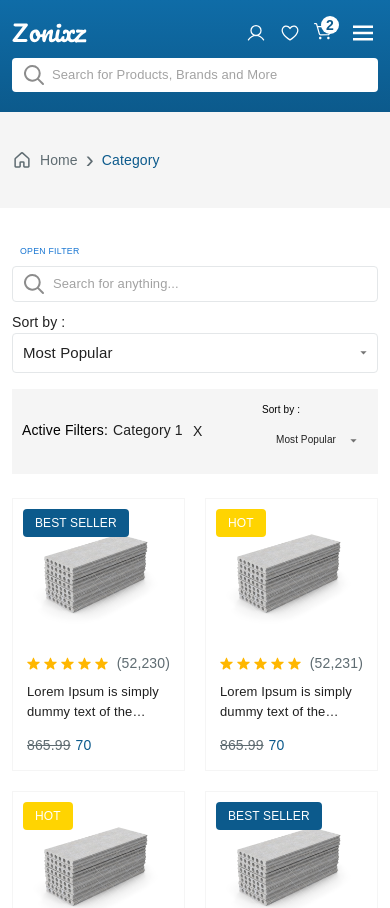
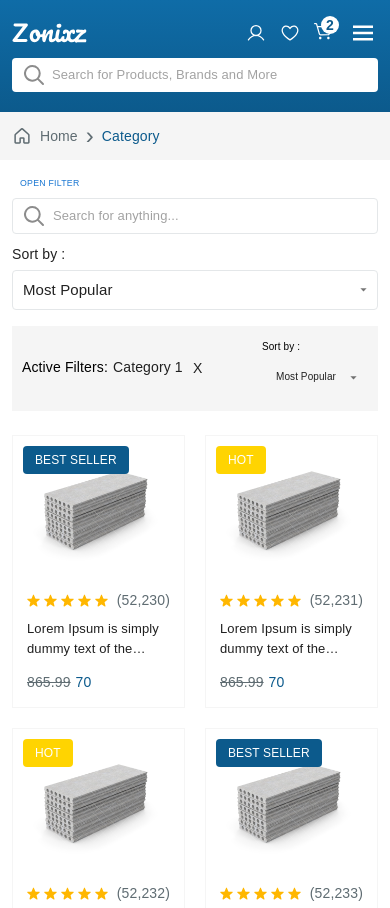
Before and after one commit to Raj-47-coder/zonix, a React (Create React App) app: page /store in a window 390 px wide. Shown: the top 908 px of the page. Built offline with nearby package versions, Linux system fonts and the light colour scheme.

Commit message:
Fix Sorting section

```diff
--- a/src/App.scss
+++ b/src/App.scss
@@ -41,6 +41,11 @@
     ul {
       li {
         font-size: 1.4rem;
+
+        @media screen and (max-width:991px) {
+          min-height: 34px;
+          font-size: 1.3rem;
+        }
       }
     }
   }
@@ -237,6 +242,10 @@
             margin-right: 2rem;
             display: block;
             white-space: nowrap;
+
+            @media screen and (max-width:767px) {
+              margin-bottom: 0.5rem;
+            }
           }
 
           .sort_select {
--- a/src/Inauth/Breadcrumb/Breadcrumb.scss
+++ b/src/Inauth/Breadcrumb/Breadcrumb.scss
@@ -32,4 +32,9 @@
       }
     }
   }
+
+  @media screen and (max-width:991px) {
+    padding: 0.6rem 0;
+    margin-bottom: 1rem;
+  }
 }
--- a/src/Inauth/Mainpages/Store.js
+++ b/src/Inauth/Mainpages/Store.js
@@ -65,8 +65,6 @@
                   </FormControl>
                 </Box>
               </Box>
-
-
               <Box component={'div'} className='sorting_result'>
                 <Box component={"div"} className="fliter_tags">
                   <Typography component={'h5'}>Active Filters:</Typography>
```
